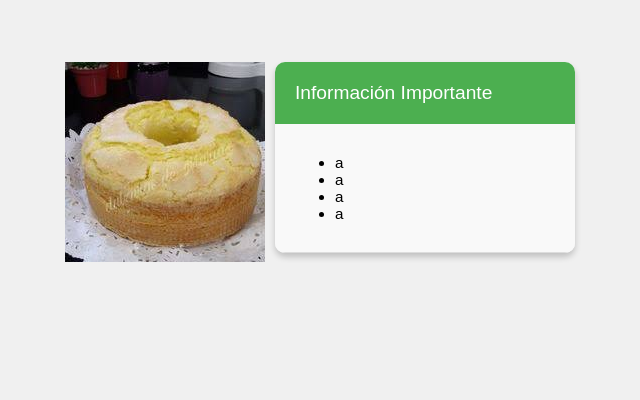
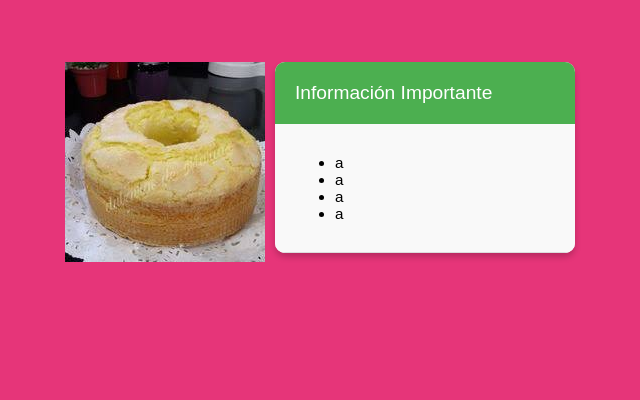
Before and after one commit to MariaaArrieta/Tarjetas, a plain HTML site: page index.html in a window 1280 px wide. Shown: the part 246-646 px from the top of the page, without its empty margins (320-960 px from the left). Drawn offline with Linux system fonts and the light colour scheme.

Commit message:
Update index.html
cambie de color

```diff
--- a/index.html
+++ b/index.html
@@ -11,7 +11,7 @@
     justify-content: center;
     align-items: center;
     height: 100vh;
-    background: #f0f0f0;
+    background: #e63579ff;
   }
 
   .card {
```
